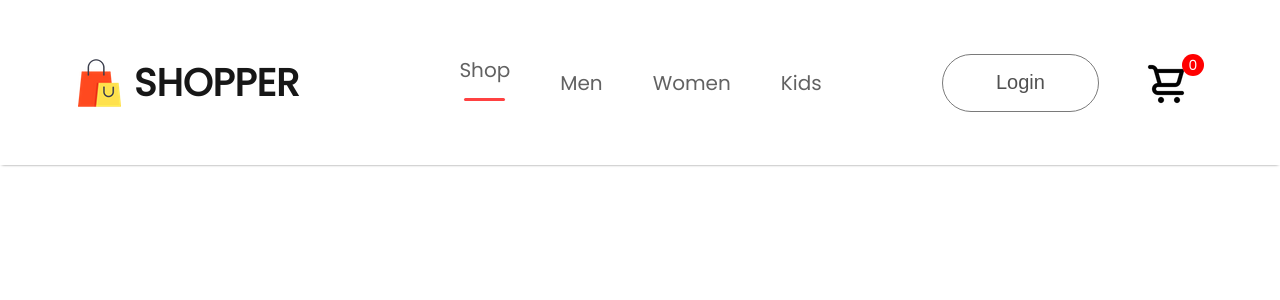
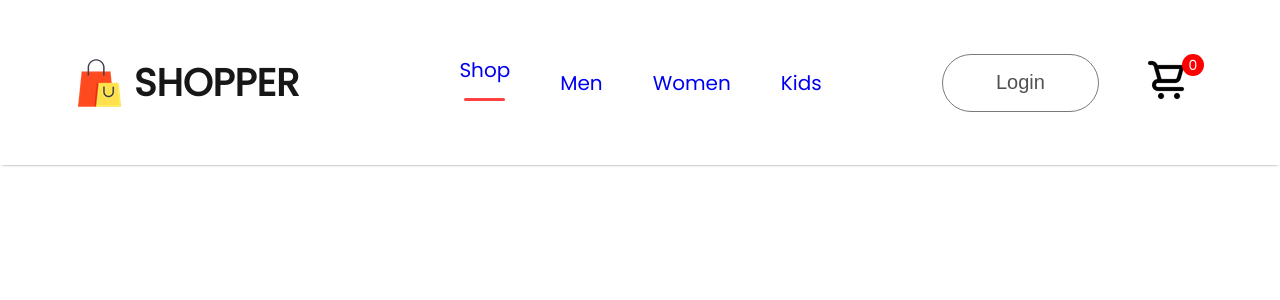
Before and after one commit to nc1135/E-commerce, a React (Create React App) app: page / in a window 1280 px wide. Shown: the top 300 px of the page. Built offline with nearby package versions, Linux system fonts and the light colour scheme.

Commit message:
Linked Routes to Navbar

```diff
--- a/src/Components/Navbar/Navbar.jsx
+++ b/src/Components/Navbar/Navbar.jsx
@@ -2,6 +2,7 @@
 import './Navbar.css'
 import logo from '../Assets/logo.png'
 import cart_icon from '../Assets/cart-icon.png'
+import {Link} from 'react-router-dom'
 
 const Navbar = () => {
 
@@ -13,14 +14,14 @@
             <p>SHOPPER</p>
         </div>
         <ul className="nav-menu">
-            <li onClick={()=>{setMenu("shop")} }>Shop{menu==="shop"?<hr/>:<></>}</li>
-            <li onClick={()=>{setMenu("mens")} }>Men{menu==="mens"?<hr/>:<></>}</li>
-            <li onClick={()=>{setMenu("women")} }>Women{menu==="women"?<hr/>:<></>}</li>
-            <li onClick={()=>{setMenu("kids")} }>Kids{menu==="kids"?<hr/>:<></>}</li>
+            <li onClick={() => { setMenu("shop")}}><Link style={{textDecoration: 'none'}} to='/'>Shop</Link>{menu==="shop"?<hr/>:<></>}</li>
+            <li onClick={() => { setMenu("mens") }}><Link style={{ textDecoration: 'none' }} to='/mens'>Men</Link>{menu==="mens"?<hr/>:<></>}</li>
+            <li onClick={()=>{setMenu("women")}}><Link style={{textDecoration: 'none'}} to='/womens'>Women</Link>{menu==="women"?<hr/>:<></>}</li>
+            <li onClick={() => { setMenu("kids") }}><Link style={{ textDecoration: 'none' }} to='/kids'>Kids</Link>{menu==="kids"?<hr/>:<></>}</li>
         </ul>
-        <div className="nav-login-cart">
-            <button>Login</button>
-            <img src={cart_icon} alt="" />
+         <div className="nav-login-cart">
+            <Link to='/login' ><button>Login</button></Link>
+            <Link to='/cart'><img src={cart_icon} alt="" /></Link>
             <div className="nav-cart-count">0</div>
         </div>
     </div>
```
